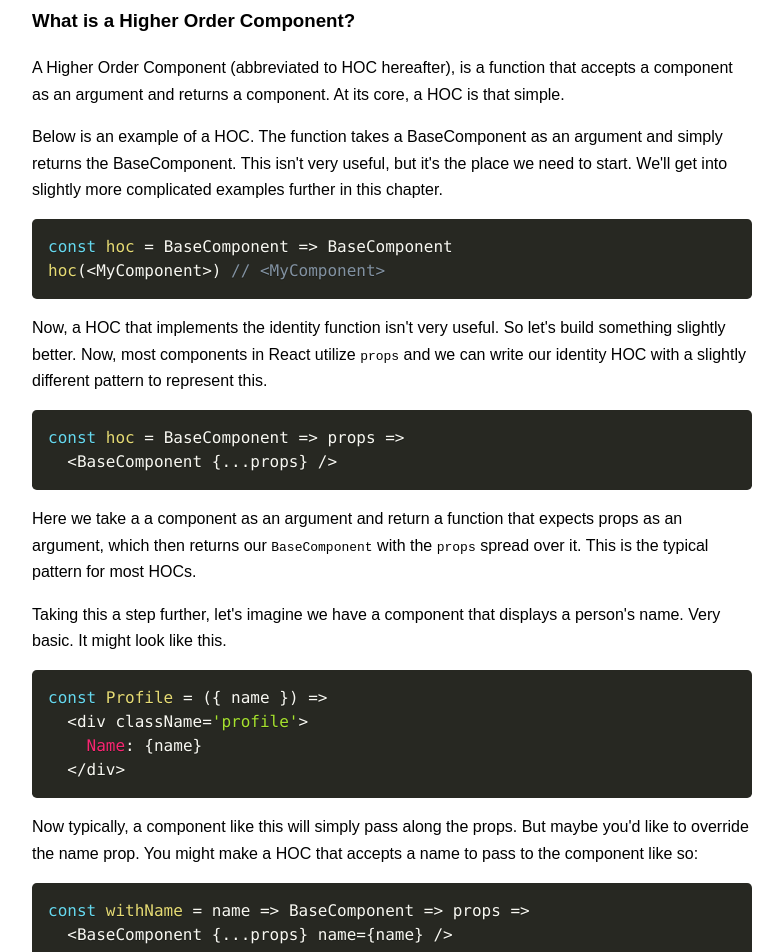
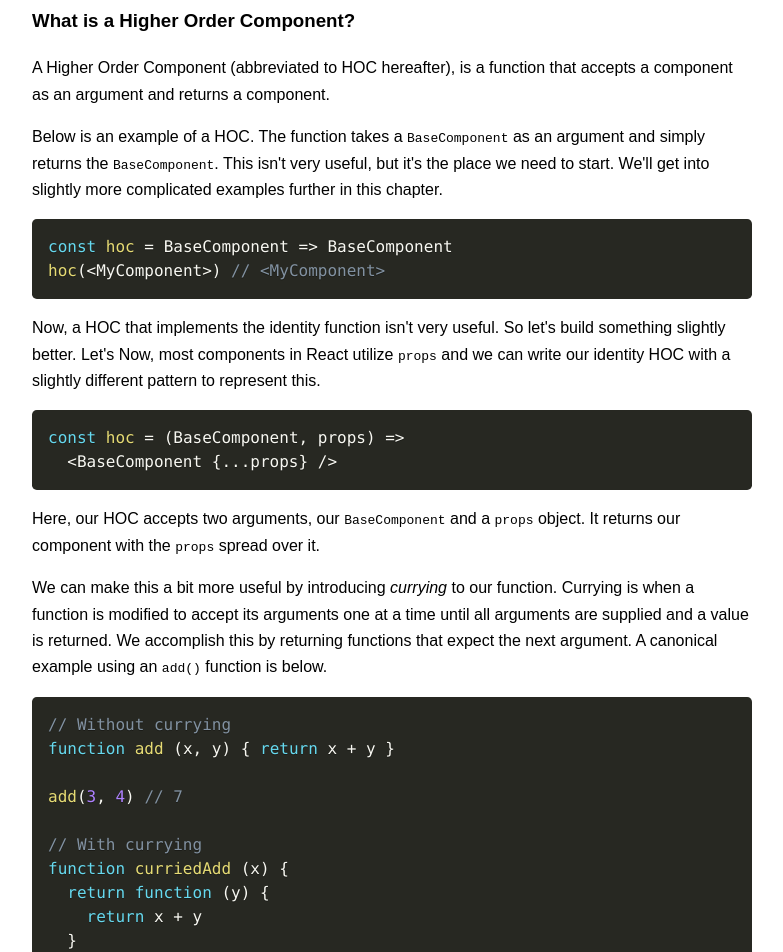
Before and after one commit to kyleshevlin/learn-you-recompose, a React app: page / in a window 1280 px wide. Shown: the part 400-1352 px from the top of the page, without its empty margins (248-1031 px from the left). Built offline with nearby package versions, Linux system fonts and the light colour scheme.

Commit message:
extensive update to chapter 2

```diff
--- a/src/js/components/chapters/Two.jsx
+++ b/src/js/components/chapters/Two.jsx
@@ -3,25 +3,58 @@ import ReactMarkdown from 'react-markdown'
 import Chapter from '../Chapter'
 
 const input = `
-A Higher Order Component (abbreviated to HOC hereafter), is a function that accepts a component as an argument and returns a component. At its core, a HOC is that simple.
+A Higher Order Component (abbreviated to HOC hereafter), is a function that accepts a component as an argument and returns a component.
 
-Below is an example of a HOC. The function takes a BaseComponent as an argument and simply returns the BaseComponent. This isn't very useful, but it's the place we need to start. We'll get into slightly more complicated examples further in this chapter.
+Below is an example of a HOC. The function takes a \`BaseComponent\` as an argument and simply returns the \`BaseComponent\`. This isn't very useful, but it's the place we need to start. We'll get into slightly more complicated examples further in this chapter.
 
 \`\`\`js
 const hoc = BaseComponent => BaseComponent
 hoc(<MyComponent>) // <MyComponent>
 \`\`\`
 
-Now, a HOC that implements the identity function isn't very useful. So let's build something slightly better. Now, most components in React utilize \`props\` and we can write our identity HOC with a slightly different pattern to represent this.
+Now, a HOC that implements the identity function isn't very useful. So let's build something slightly better. Let's Now, most components in React utilize \`props\` and we can write our identity HOC with a slightly different pattern to represent this.
+
+\`\`\`js
+const hoc = (BaseComponent, props) =>
+  <BaseComponent {...props} />
+\`\`\`
+
+Here, our HOC accepts two arguments, our \`BaseComponent\` and a \`props\` object. It returns our component with the \`props\` spread over it.
+
+We can make this a bit more useful by introducing _currying_ to our function. Currying is when a function is modified to accept its arguments one at a time until all arguments are supplied and a value is returned. We accomplish this by returning functions that expect the next argument. A canonical example using an \`add()\` function is below.
+
+\`\`\`js
+// Without currying
+function add (x, y) { return x + y }
+
+add(3, 4) // 7
+
+// With currying
+function curriedAdd (x) {
+  return function (y) {
+    return x + y
+  }
+}
+
+curriedAdd(3)(4) // 7
+\`\`\`
+
+Curried functions are even easier to read as arrow functions because of their implicit return (and that an arity of one doesn't require parentheses around its argument). The same \`curriedAdd\` looks like the following as an arrow function.
+
+\`\`\`js
+const curriedAdd = x => y => x + y
+\`\`\`
+
+Now that we understand currying, we can apply this to our previous HOC passing \`props\` to our \`BaseComponent\`, like so:
 
 \`\`\`js
 const hoc = BaseComponent => props =>
   <BaseComponent {...props} />
 \`\`\`
 
-Here we take a a component as an argument and return a function that expects props as an argument, which then returns our \`BaseComponent\` with the \`props\` spread over it. This is the typical pattern for most HOCs.
+Now we have something useful. If you're paying attention and familiar with React and Stateful Functional Components (hereafter abbreviated to SFC), then you might recognize the function signature of our \`hoc\` function as matching that of an SFC. We can take this pattern, and add further curried arguments to make an even more useful HOC.
 
-Taking this a step further, let's imagine we have a component that displays a person's name. Very basic. It might look like this.
+Let's imagine we have a SFC that displays a person's name. Let's call it \`Profile\` and keep it very basic. It might look like this:
 
 \`\`\`js
 const Profile = ({ name }) =>
@@ -30,23 +63,25 @@ const Profile = ({ name }) =>
   </div>
 \`\`\`
 
-Now typically, a component like this will simply pass along the props. But maybe you'd like to override the name prop. You might make a HOC that accepts a name to pass to the component like so:
+Now typically, a component like this will simply pass along the props. But maybe you'd like to override the name prop (or any other props). You might make a HOC that accepts an object of \`overrideProps\` to pass to the component like so:
 
 \`\`\`js
-const withName = name => BaseComponent => props =>
-  <BaseComponent {...props} name={name} />
+const withName = overrideProps => BaseComponent => props =>
+  <BaseComponent {...props} {...overrideProps} />
 \`\`\`
 
-Now we can create a new \`Profile\` component with a name value that can't be overridden. Perhaps you have a lot of Steves in your app. You might write something like this:
+Now we can create a new \`Profile\` component with a \`name\` value that can't be overridden. Perhaps you have a lot of Steves in your app. You might write something like this:
 
 \`\`\`js
-const AlwaysSteve = withName('Steve')(Profile)
+const AlwaysSteve = withName({ name: 'Steve' })(Profile)
 
 // Then you can use like any other component
 <AlwaysSteve name='Kyle' /> // will still be Steve
 \`\`\`
 
 Now you have a new Component that no matter what you do will have the name Steve. Again, maybe not very useful (especially if your name is not Steve), but we can begin to see a pattern of where we can accept some arguments and control the mapping of these arguments to the new component we are going to return.
+
+Using these curried patterns, we will soon find out that we can build complex applications by sharing these reusable, composable, partially-applied functions.
 `
 
 const Two = () =>
```
